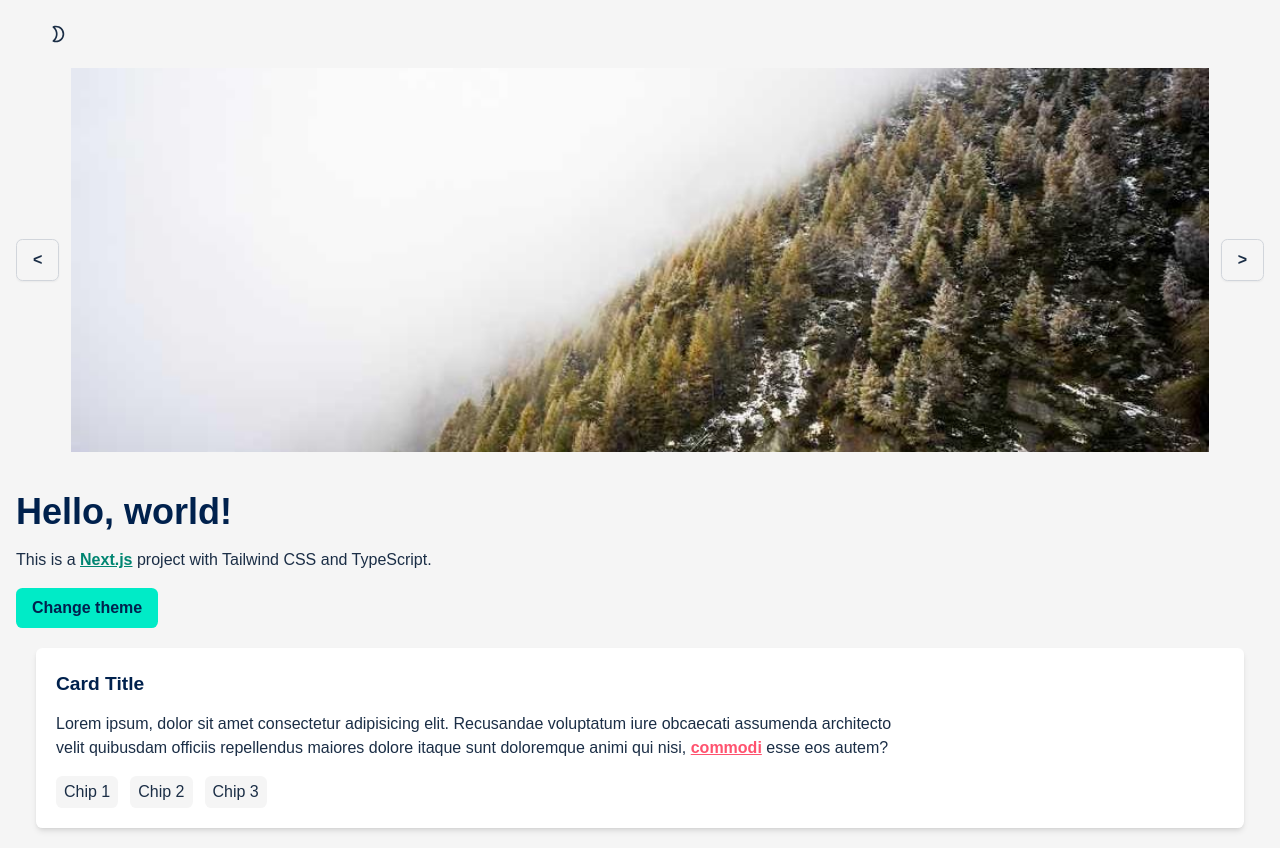
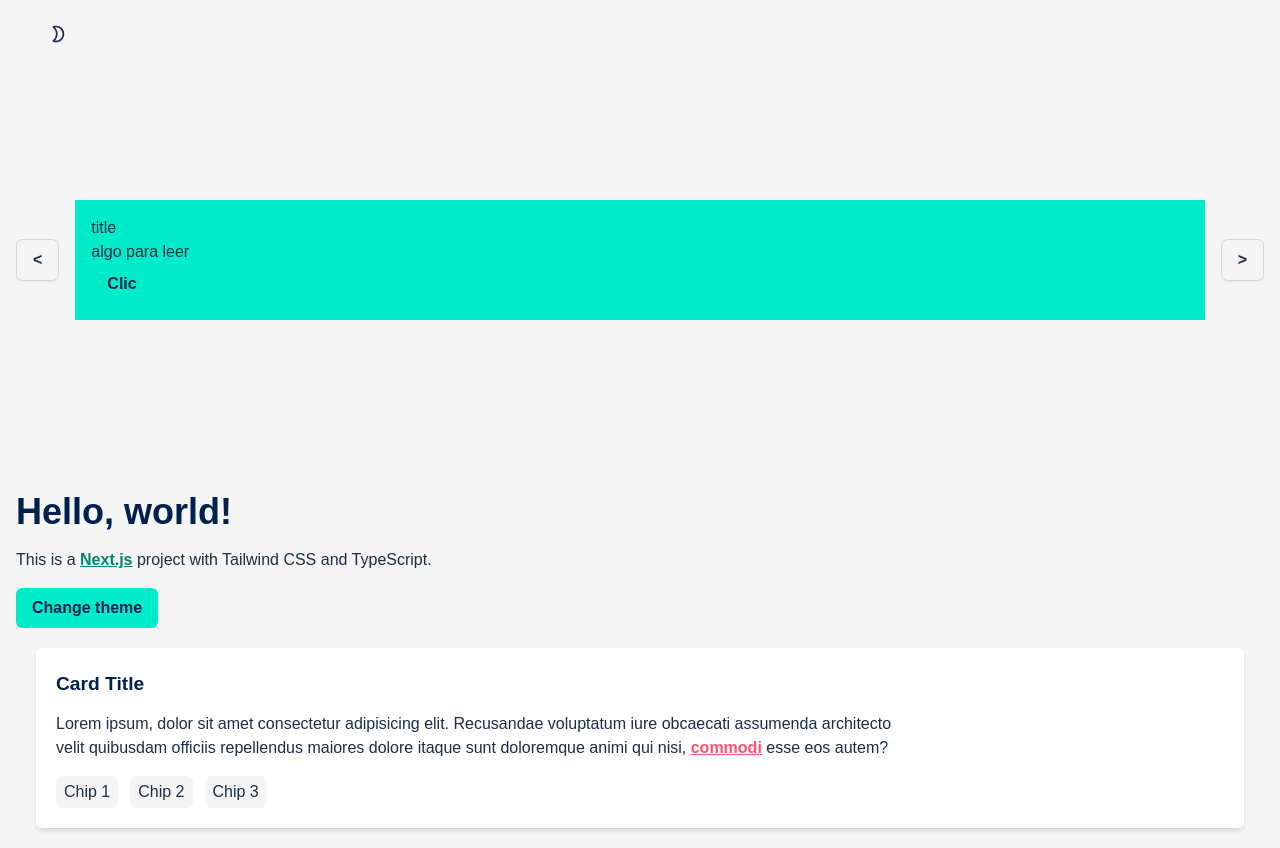
Before and after one commit to desteban/keyStore, a Next.js app: page / in a window 1280 px wide. Built offline with nearby package versions, Linux system fonts and the light colour scheme.

Commit message:
Add content to the slide of the carousel

```diff
--- /dev/null
+++ b/src/app/components/Slides.tsx
@@ -0,0 +1,47 @@
+'use client';
+
+import { Button } from '@/components/ui/Button/Button';
+import Carrousel from '@/components/ui/Carrousel';
+import { CarouselImage } from '@/components/ui/Carrousel/ItemCarrousel';
+import image1 from '@assets/1.jpg';
+import image2 from '@assets/2.jpg';
+import image3 from '@assets/3.jpg';
+import image4 from '@assets/4.jpg';
+import { useState } from 'react';
+
+function Ele({ active }: { active?: boolean }) {
+	return (
+		<div className="bg-primary w-full overflow-hidden p-4">
+			<h2>title</h2>
+			<p>algo para leer</p>
+			<div>
+				<Button>Clic</Button>
+			</div>
+		</div>
+	);
+}
+
+export default function Slides() {
+	const [slide, setSlide] = useState(0);
+
+	return (
+		<div className="relative">
+			<Carrousel id="offer" interval={600000}>
+				<CarouselImage>
+					<Ele />
+				</CarouselImage>
+				{/* <CarouselImage>
+					<Ele />
+				</CarouselImage> */}
+				<CarouselImage alt="random" src={image2.src} />
+				<CarouselImage>
+					<figure className="w-full h-full">
+						<img alt="random" src={image2.src} className="w-full object-cover" />
+					</figure>
+				</CarouselImage>
+				<CarouselImage alt="random" src={image3.src} />
+				<CarouselImage alt="random" src={image4.src} />
+			</Carrousel>
+		</div>
+	);
+}
--- a/src/app/page.tsx
+++ b/src/app/page.tsx
@@ -1,17 +1,9 @@
-'use client';
-
 import { Button } from '@/components/ui/Button/Button';
 import { Card } from '@/components/ui/Card/Card';
 import { CardChip } from '@/components/ui/Card/CardChip';
 import { CardTitle } from '@/components/ui/Card/CardTitle';
-import Carrousel from '@/components/ui/Carrousel';
-import { CarouselImage, ItemCarrousel } from '@/components/ui/Carrousel/ItemCarrousel';
 import ChangeThemeButton from '@/components/ui/ChangoThemeButton/ChangeThemeButton';
-
-import image1 from '@assets/1.jpg';
-import image2 from '@assets/2.jpg';
-import image3 from '@assets/3.jpg';
-import image4 from '@assets/4.jpg';
+import Slides from './components/Slides';
 
 export default function Home() {
 	return (
@@ -20,14 +12,7 @@ export default function Home() {
 				<ChangeThemeButton />
 			</div>
 
-			<div className="relative">
-				<Carrousel id="offer">
-					<CarouselImage alt="random" src={image1.src} />
-					<CarouselImage alt="random" src={image2.src} />
-					<CarouselImage alt="random" src={image3.src} />
-					<CarouselImage alt="random" src={image4.src} />
-				</Carrousel>
-			</div>
+			<Slides />
 
 			<h1 className="text-4xl font-bold mt-10">Hello, world!</h1>
 			<p className="mt-4">
--- a/src/components/ui/Carrousel/ItemCarrousel.tsx
+++ b/src/components/ui/Carrousel/ItemCarrousel.tsx
@@ -1,20 +1,48 @@
+'use client';
+import style from './styles.module.css';
+type status = 'enable' | 'disable';
+
 export interface ItemCarrousel {
-	src: string;
-	alt: string;
-	active?: boolean;
+	src?: string;
+	alt?: string;
+	status?: status;
 	className?: string;
+	children?: React.ReactNode;
 }
 
-export function CarouselImage(props: ItemCarrousel) {
+export function CarouselImage({
+	alt,
+	src,
+	children,
+	className,
+	status = 'disable',
+}: ItemCarrousel) {
+	const ShowImage = () => {
+		if (src) {
+			return (
+				<picture className="max-h-full overflow-hidden">
+					<img src={src} alt={alt} className="h-auto w-full object-cover" />
+				</picture>
+			);
+		}
+	};
+
+	const ShowChildren = () => {
+		const classContainer =
+			status !== 'enable' ? style['hide-content'] : style['show-content'];
+		return <div className={`${classContainer}`}>{children}</div>;
+	};
+
 	return (
-		<picture
-			className={`duration-700 ease-in-out flex items-center justify-center ${
-				props.className
+		<div
+			className={`relative duration-700 ease-in-out max-h-full overflow-hidden  ${
+				className || ''
 			}
-			${props.active ? 'flex-1' : 'flex-[0]'}`}
+			${status == 'enable' ? 'flex-1' : 'flex-[0]'}`}
 			data-carousel-item
 		>
-			<img {...props} className="h-full w-full object-cover" />
-		</picture>
+			<ShowChildren />
+			<ShowImage />
+		</div>
 	);
 }
--- a/src/components/ui/Carrousel/index.tsx
+++ b/src/components/ui/Carrousel/index.tsx
@@ -1,3 +1,5 @@
+'use client';
+
 import React, { Children, useEffect, useState } from 'react';
 import { ItemCarrousel } from './ItemCarrousel';
 import { Button } from '../Button/Button';
@@ -30,7 +32,7 @@ export default function Carrousel({
 	const ChildrenWithProps = Children.map(children, (child, index) => {
 		if (React.isValidElement(child)) {
 			return React.cloneElement(child as React.ReactElement<ItemCarrousel>, {
-				active: currentItem === index,
+				status: currentItem === index ? 'enable' : 'disable',
 			});
 		}
 
--- a/src/components/ui/Carrousel/styles.module.css
+++ b/src/components/ui/Carrousel/styles.module.css
@@ -1,22 +1,58 @@
 .carousel-container {
-    position: relative;
-    display: flex;
-    flex-direction: row;
-    align-items: center;
-    overflow: hidden;
+	position: relative;
+	display: flex;
+	flex-direction: row;
+	align-items: center;
+	overflow: hidden;
+    gap: 1rem;
 
-	@apply h-56 md:h-96 gap-1;
+	@apply h-56 md:h-96;
 }
 
 .carousel-slider-container {
-	padding: 0.5rem;
-	height: full;
+	/* padding: 0.5rem; */
+	height: 100%;
 	overflow: auto;
 	display: flex;
 	align-items: center;
 	justify-content: center;
+	width: 100%;
+	transition: opacity ease 100ms;
 }
 
 .item {
 	@apply absolute block w-full -translate-x-1/2 -translate-y-1/2 top-1/2 left-1/2;
 }
+
+@keyframes hide {
+	from {
+		width: 100%;
+	}
+
+	to {
+		width: 0px;
+		padding: 0px;
+		display: none;
+	}
+}
+
+@keyframes show {
+	0% {
+		display: block;
+		transform: translateY(-100%);
+		opacity: 0;
+	}
+	100% {
+		transform: translateY(0);
+		opacity: 1;
+	}
+}
+
+.hide-content {
+	display: none;
+	animation: hide 300ms ease-in;
+}
+
+.show-content {
+	animation: show 300ms ease-out;
+}
```
